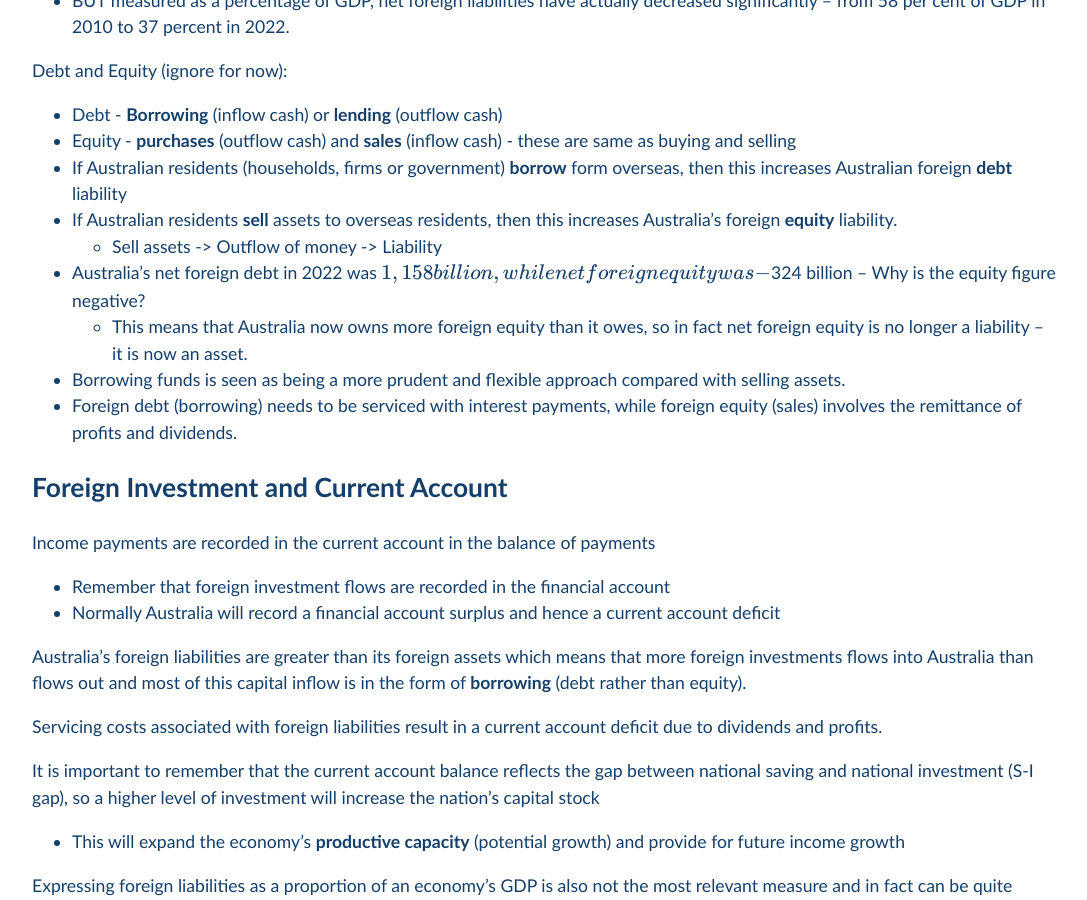
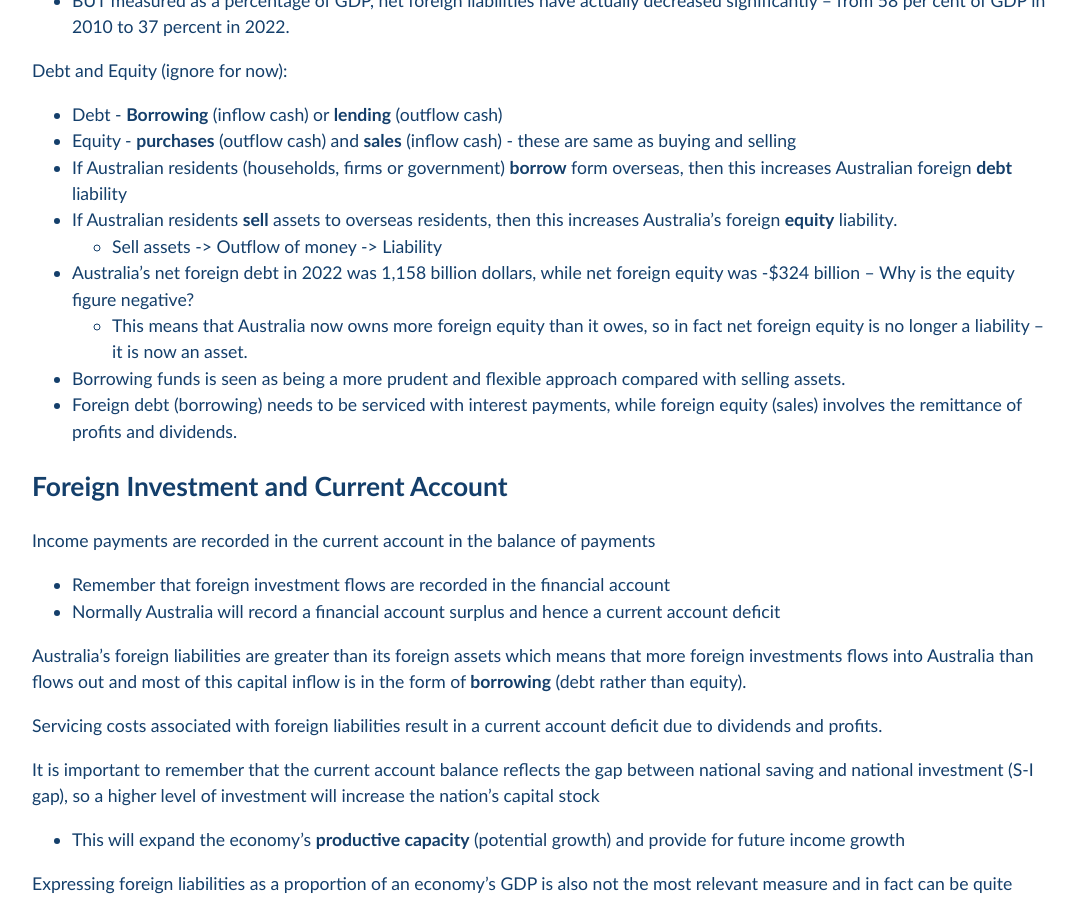
Before and after one commit to Pi-thagoras/the-chicken-pen, a Jekyll site: the page built from economics/econs_year_12/Foreign-Investment.md, in a window 1280 px wide and 900 px high, scrolled down 1224 px. Shown: the whole window, without its empty margins (96-1183 px from the left). Built offline with Jekyll 4.4.1, drawn with Linux system fonts in a browser that asks for light colours.

Commit message:
latex grr

```diff
--- a/economics/econs_year_12/Foreign-Investment.md
+++ b/economics/econs_year_12/Foreign-Investment.md
@@ -35,7 +35,7 @@ Debt and Equity (ignore for now):
 - If Australian residents (households, firms or government) **borrow** form overseas, then this increases Australian foreign **debt** liability
 - If Australian residents **sell** assets to overseas residents, then this increases Australia's foreign **equity** liability.
 	- Sell assets -> Outflow of money -> Liability
-- Australia’s net foreign debt in 2022 was $1,158 billion, while net foreign equity was -$324 billion – Why is the equity figure negative?
+- Australia’s net foreign debt in 2022 was 1,158 billion dollars, while net foreign equity was -$324 billion – Why is the equity figure negative?
 	- This means that Australia now owns more foreign equity than it owes, so in fact net foreign equity is no longer a liability – it is now an asset.
 - Borrowing funds is seen as being a more prudent and flexible approach compared with selling assets.
 - Foreign debt (borrowing) needs to be serviced with interest payments, while foreign equity (sales) involves the remittance of profits and dividends.
```
